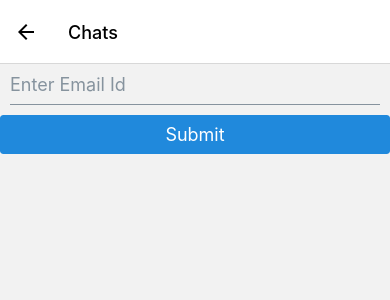
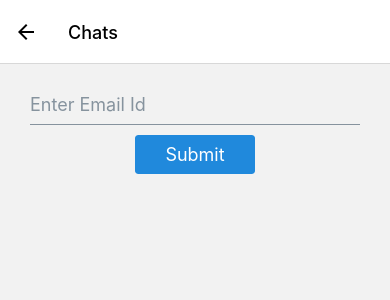
Before and after one commit to Kunal-Dua/ChatDom, a React Native app: screen /AddChat in a window 390 px wide. Shown: the top 300 px of the page. Built offline with nearby package versions, Linux system fonts and the light colour scheme; no server answers.

Commit message:
addchat users avatar working

```diff
--- a/screens/AddChat.js
+++ b/screens/AddChat.js
@@ -25,6 +25,7 @@ const AddChat = ({ navigation }) => {
     querySnapshot.forEach((doc) => {
       setUser(doc.data());
     });
+    console.log(user.photoURL.toString());
   };
 
   const handleAddUser = async () => {
@@ -37,7 +38,7 @@ const AddChat = ({ navigation }) => {
       if (!res.exists()) {
         // make chats collection if no chat between users
         await setDoc(doc(db, "chats", combinedID), { messages: [] });
-
+        console.log("user " + user.photoURL);
         // update doc for current user
         await updateDoc(doc(db, "userChats", currentUser.uid), {
           [combinedID + ".userInfo"]: {
@@ -77,19 +78,27 @@ const AddChat = ({ navigation }) => {
   }, []);
 
   return (
-    <View>
+    <View style={styles.container}>
       <Input
         placeholder="Enter Email Id"
         type="input"
         value={input}
         onChangeText={(text) => setInput(text.toLowerCase())}
         autoFocus
+        style={styles.inp}
       ></Input>
       <Button style={styles.btn} title="Submit" onPress={submit} />
       {user && (
         <TouchableOpacity onPress={handleAddUser}>
-          <View>
-            <Avatar rounded size={"medium"} source={user.photoURL.toString()} />
+          <Text style={styles.txtForUsers}>Users Found:-</Text>
+          <View style={styles.userToAdd}>
+            <Avatar
+              size={"medium"}
+              rounded
+              source={{
+                uri: user?.photoURL?.toString(),
+              }}
+            />
             <Text style={{ fontSize: "24", marginLeft: 20 }}>
               {user.displayName}
             </Text>
@@ -102,4 +111,27 @@ const AddChat = ({ navigation }) => {
 
 export default AddChat;
 
-const styles = StyleSheet.create({});
+const styles = StyleSheet.create({
+  container: {
+    alignItems: "center",
+    margin: 20,
+  },
+  btn: {
+    width: 120,
+  },
+  txtForUsers:{
+    marginTop:15,
+    fontSize:22,
+  },
+  userToAdd: {
+    marginTop: 30,
+    alignItems: "center",
+    display: "flex",
+    flexDirection: "row",
+    borderColor: "grey",
+    borderWidth: 1,
+    borderRadius: 100,
+    padding: 10,
+    width: 350,
+  },
+});
--- a/screens/SignUpScreen.js
+++ b/screens/SignUpScreen.js
@@ -33,7 +33,6 @@ const SignUpScreen = ({ navigation }) => {
             "https://www.shutterstock.com/image-vector/person-gray-photo-placeholder-man-260nw-1406263799.jpg",
         });
         //Creating User Chats
-        console.log("image " + auth.currentUser.photoURL);
         await setDoc(doc(db, "userChats", auth.currentUser.uid), {});
         navigation.replace("Home");
       })
```
